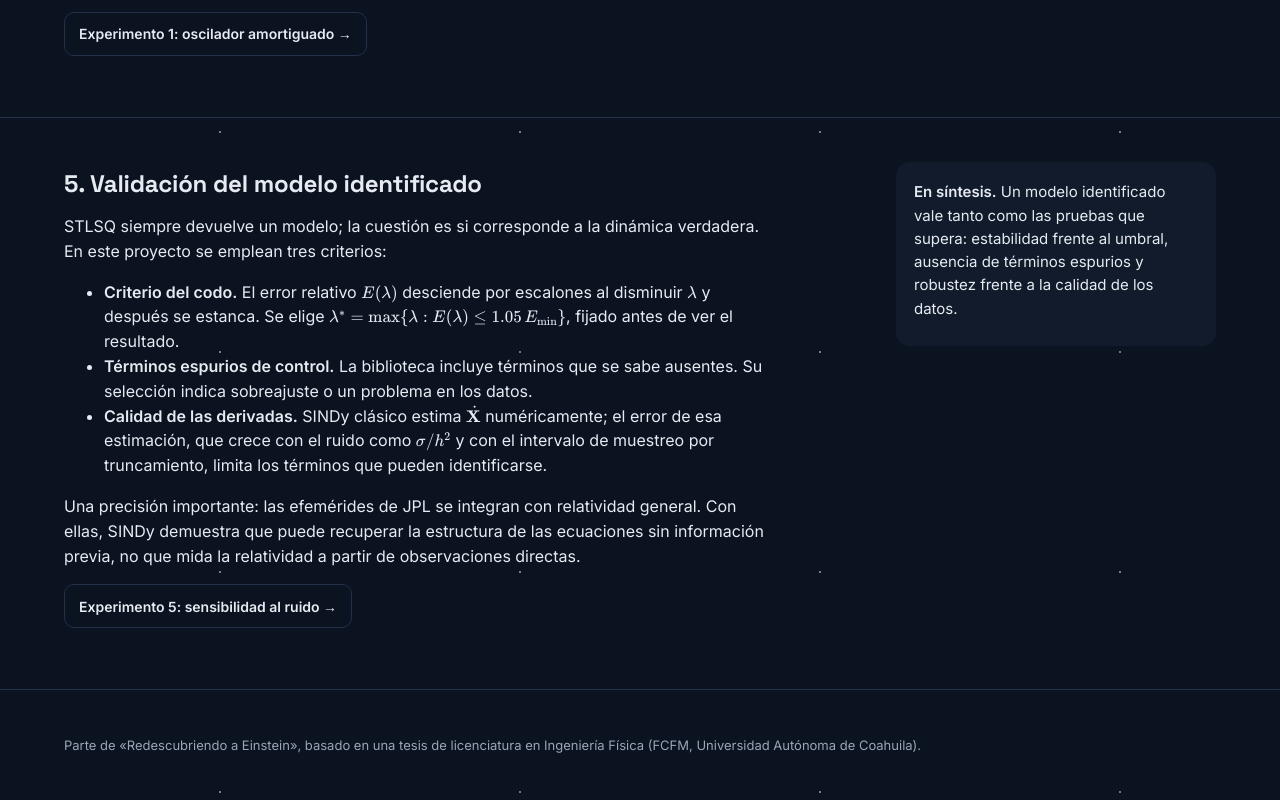
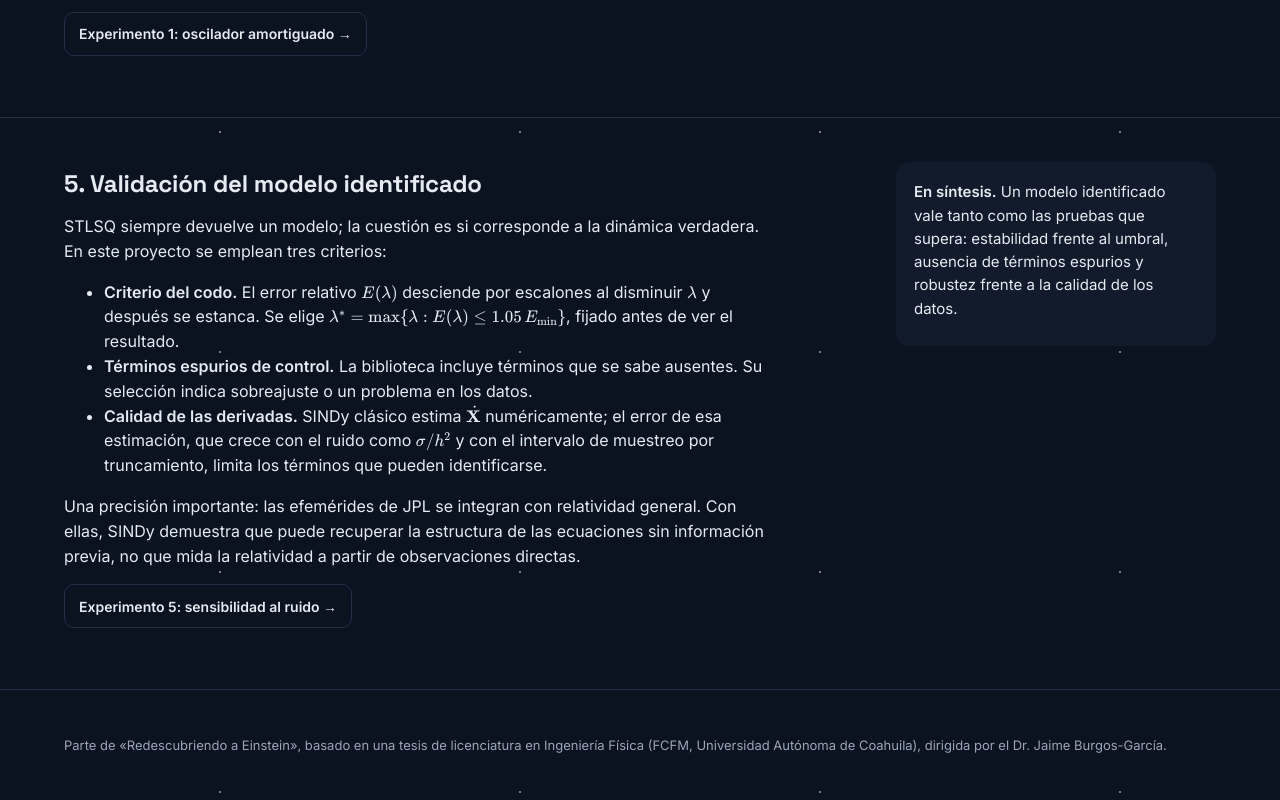
Before and after one commit to eduardesh/Mercury-precession-SINDy-CEBR, a plain HTML site: page docs/teoria.html in a window 1280 px wide. Shown: the part 2528-3328 px from the top of the page. Drawn offline with Linux system fonts and the light colour scheme.

Commit message:
Agrega crédito al director de tesis

```diff
--- a/docs/teoria.html
+++ b/docs/teoria.html
@@ -84,6 +84,6 @@ $$\Xi_S \leftarrow \arg\min_{\Xi_S}\ \big\lVert \dot{\mathbf X} - \Theta_S(\math
 <p><a class="btn" href="rompe.html">Experimento 5: sensibilidad al ruido →</a></p>
 </article><div class="aside"><p><b>En síntesis.</b> Un modelo identificado vale tanto como las pruebas que supera: estabilidad frente al umbral, ausencia de términos espurios y robustez frente a la calidad de los datos.</p></div></div></section>
 
-<footer class="band"><div class="wrap">Parte de «Redescubriendo a Einstein», basado en una tesis de licenciatura en Ingeniería Física (FCFM, Universidad Autónoma de Coahuila).</div></footer>
+<footer class="band"><div class="wrap">Parte de «Redescubriendo a Einstein», basado en una tesis de licenciatura en Ingeniería Física (FCFM, Universidad Autónoma de Coahuila), dirigida por el Dr. Jaime Burgos-García.</div></footer>
 </body>
 </html>
```
Also changed, not shown: docs/index.html (+1 -0 lines), 2 other files.
